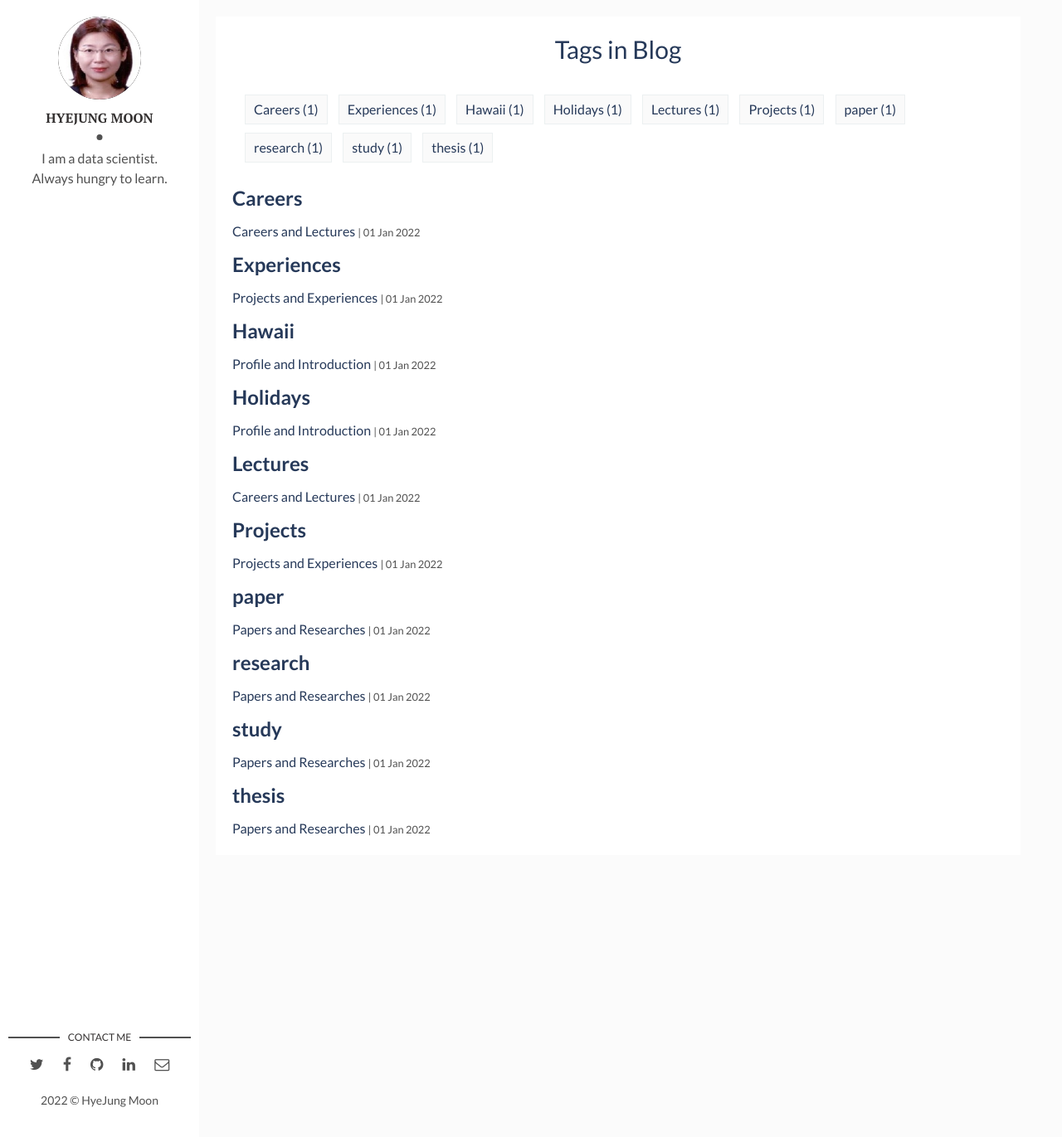
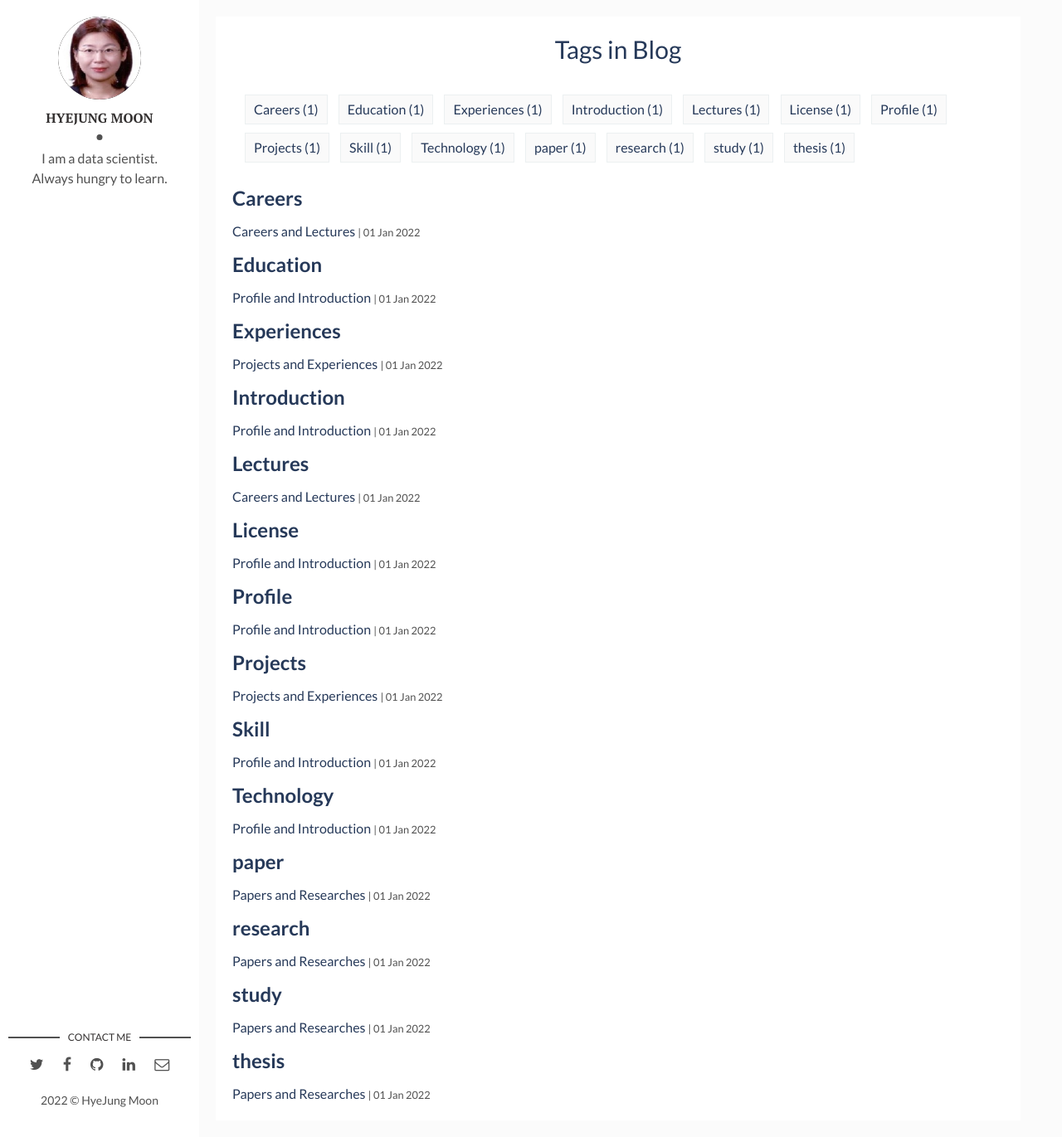
Before and after one commit to MoonHyeJung/moonhyejung.github.io, a Jekyll site: the page built from tags.html, in a window 1280 px wide and 1371 px high. Shown: the whole window at 83% size. Built offline with Jekyll 4.4.1, drawn with Linux system fonts in a browser that asks for light colours.

Commit message:
add skill

```diff
--- a/_posts/2022-01-01-profile-introduction.markdown
+++ b/_posts/2022-01-01-profile-introduction.markdown
@@ -6,7 +6,7 @@ date: 2022-01-01 13:00:00 +0300 #정렬순서
 description: You’ll find this post in your `_posts` directory. Go ahead and edit it and re-build the site to see your changes. # Add post description (optional)
 img: sky.jpg # Add image post (optional)
 fig-caption: # Add figcaption (optional)
-tags: [Holidays, Hawaii]
+tags: [Profile, Introduction, Education, License, Skill, Technology]
 ---
 
 I am always enjoy life, learning something and adventure new world and technology.
```
